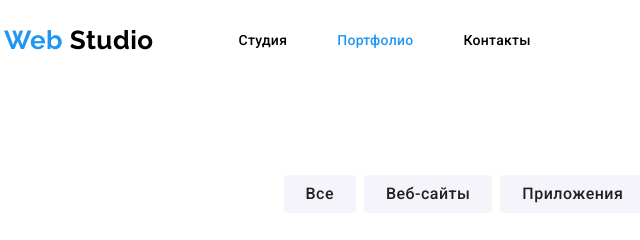
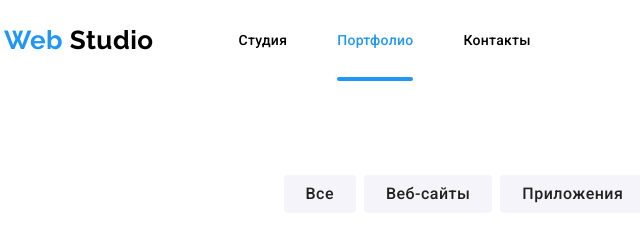
Before and after one commit to Viktor-sun/goit-markup-hw-05, a plain HTML site: page portfolio.html in a window 1280 px wide. Shown: the top 240 px of the page, 51-691 px from the left. Drawn offline with nearby package versions, Linux system fonts and the light colour scheme.

Commit message:
добавляет планку в хедере на текущей странице

```diff
--- a/css/style.css
+++ b/css/style.css
@@ -112,6 +112,22 @@ ul {
 
 .list-nav .current {
 	color: var(--accent-color);
+}
+
+.list-nav > li {
+	position: relative;
+}
+
+.list-nav .current::after {
+	content: "";
+	position: absolute;
+	left: 0;
+	bottom: 0;
+	width: 100%;
+	height: 4px;
+	border-radius: 2px;
+
+	background-color: var(--accent-color);
 }
 
 .address-nav {
```
